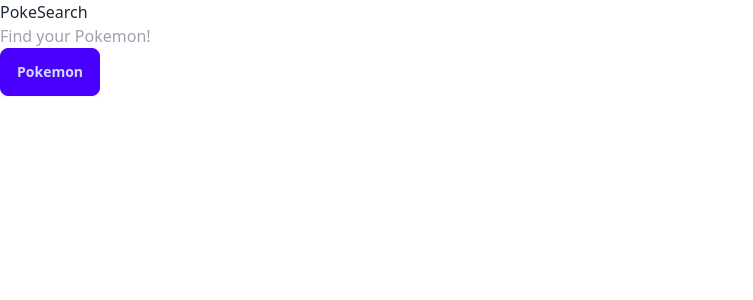
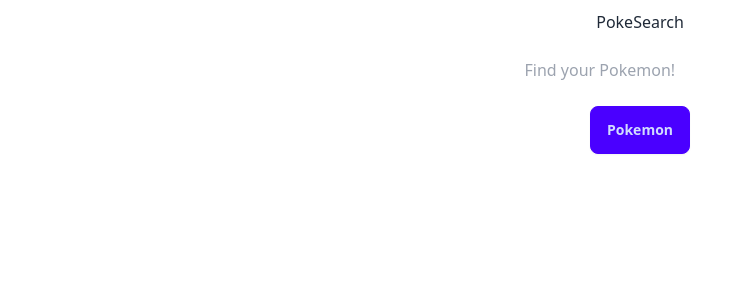
Before and after one commit to yenterefe/Backend---PokemonApp, a React (Vite) app: page / in a window 1280 px wide. Shown: the top 300 px of the page, without its empty margins (0-753 px from the left). Built offline with nearby package versions, Linux system fonts and the light colour scheme.

Commit message:
some style stuff

```diff
--- /dev/null
+++ b/src/App.css
@@ -0,0 +1,7 @@
+.poke-card {
+    display: flex;
+    flex-direction: column;
+    margin: 10px;
+
+    align-items: center;
+}
--- a/src/App.jsx
+++ b/src/App.jsx
@@ -3,17 +3,22 @@
 import Title from "./Title";
 import { SearchBar } from "./components/Searchbar/Searchbar";
 import Button from "./Button";
+import "./App.css"
 function App() {
   const [pokemon, setPokemon] = useState()
 
   return (
     <>
-      <Title />
-      <SearchBar
-        setPokemon={setPokemon}
-      />
+      <div className="poke-card">
+        <Title />
+        <br />
+        <SearchBar
+          setPokemon={setPokemon}
+        />
+        <br />
+        {pokemon && <Card pokemon={pokemon} />}
+      </div>
 
-      {pokemon && <Card pokemon={pokemon} />}
 
     </>
   );
--- a/src/components/Searchbar/Searchbar.jsx
+++ b/src/components/Searchbar/Searchbar.jsx
@@ -24,6 +24,7 @@
             <div className="input-wrapper">
                 <input type="text" value={input} placeholder="Find your Pokemon!" onChange={(e) => setInput(e.target.value.toLowerCase())} />
             </div>
+            <br />
             <button onClick={getPokemon} className="btn btn-primary">
                 Pokemon
             </button>
```
